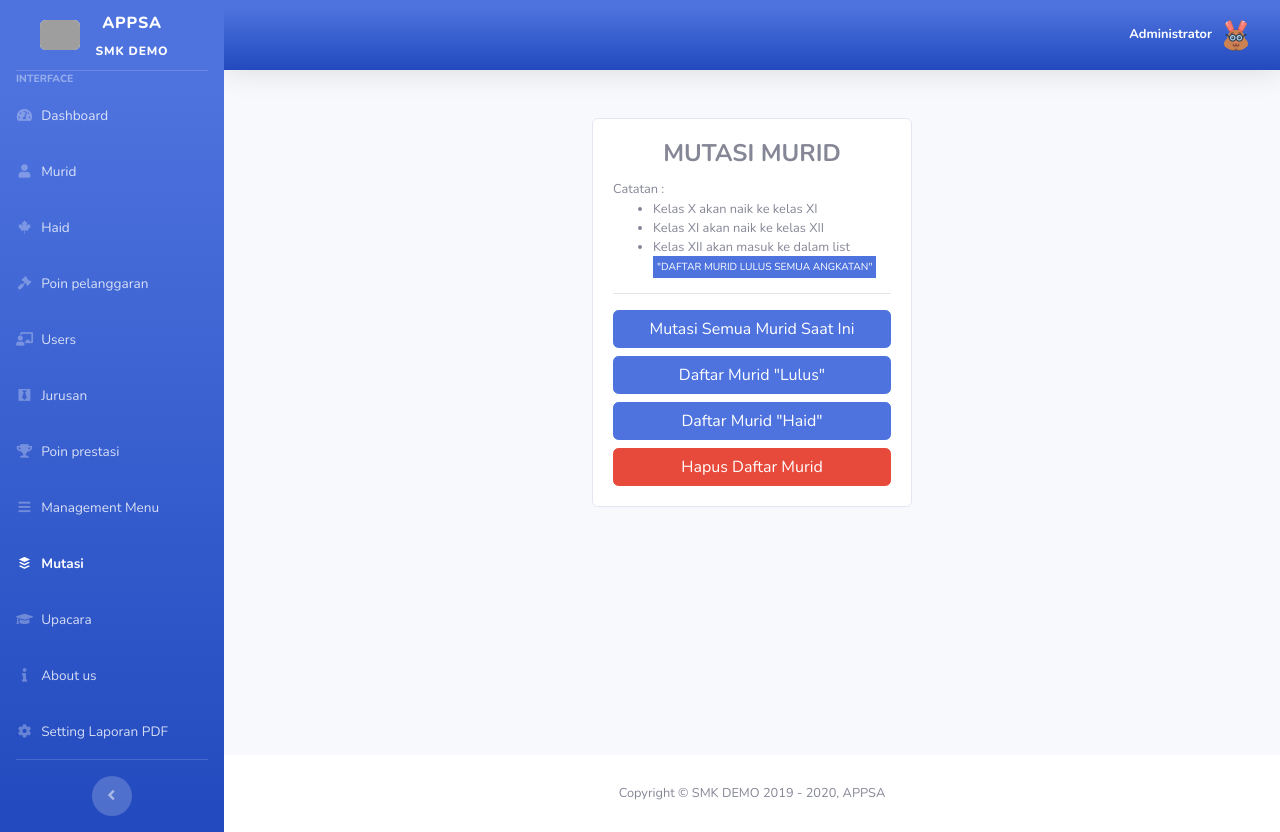
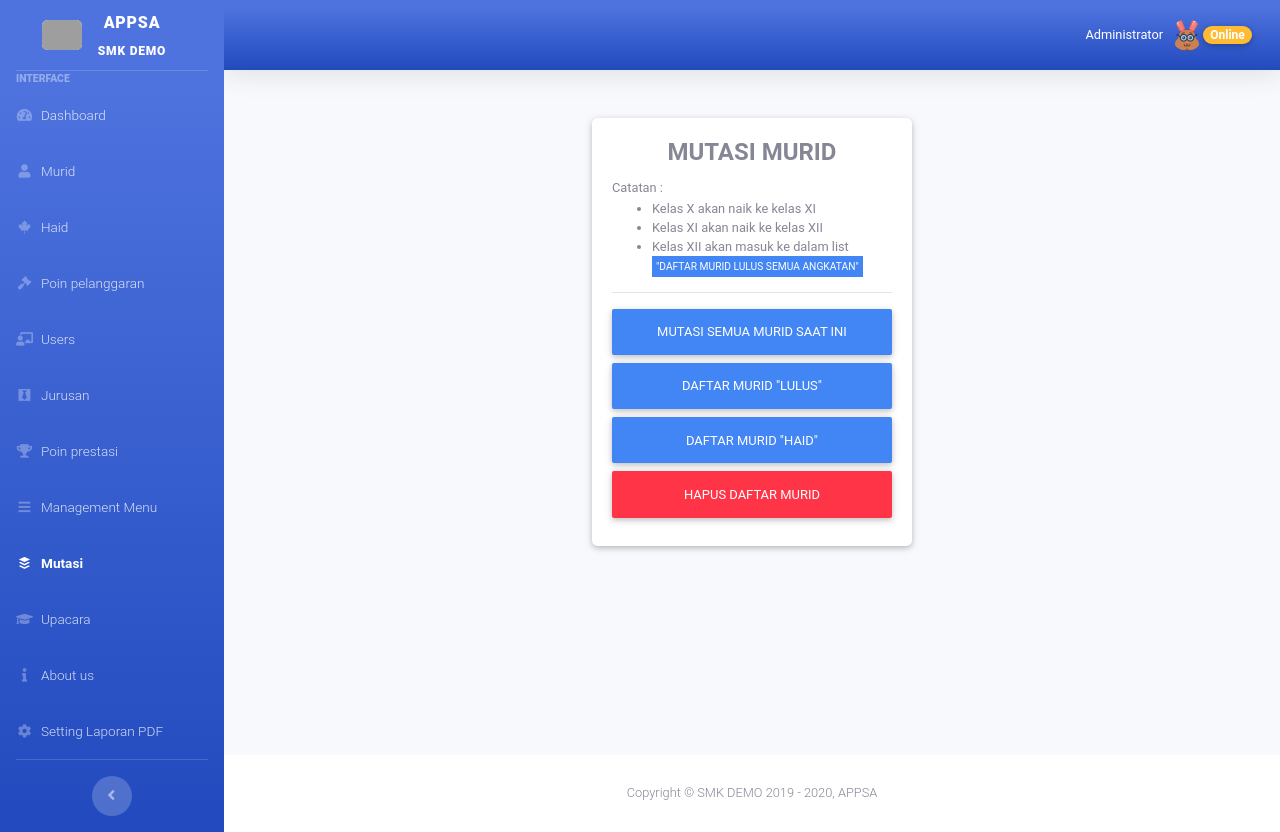
Before and after one commit to abiamarulloh/appsa, a CodeIgniter app: page /database/mutasi in a window 1280 px wide. Run offline with CodeIgniter, Linux system fonts and the light colour scheme; a user stored in the database is signed in; data comes from the database, SQL or seed files in the repository; some libraries are stand-ins or nearby versions; grey boxes are pictures that could not be loaded.

Commit message:
md bootstrap dan scrollbar custom

```diff
--- a/application/views/mutasi/action_mutasi.php
+++ b/application/views/mutasi/action_mutasi.php
@@ -161,7 +161,7 @@
                 </div>
 
                 <br>
-                <button type="submit" class="btn btn-block btn-primary" onclick="return confirm('Apakah anda yakin ingin Melanjutkan Mutasi ini ? ')">Mutasi Seluruh Murid </button>
+                <button type="submit" class="btn btn-block btn-primary mb-2" onclick="return confirm('Apakah anda yakin ingin Melanjutkan Mutasi ini ? ')">Mutasi Seluruh Murid </button>
                 <a href="<?= base_url("mutasi/logout_mutasi") ?>" class="btn btn-outline-secondary btn-block">Kembali</a>
             </form>
 
--- a/application/views/mutasi/add_date_graduation.php
+++ b/application/views/mutasi/add_date_graduation.php
@@ -24,7 +24,7 @@
                             <?= form_error("date_graduation", "<small class='badge badge-danger text-wrap'>" , "</small>"); ?>
                         </div>
 
-                        <button type="submit" class="btn btn-primary btn-block">Lanjutkan</button>
+                        <button type="submit" class="btn btn-primary btn-block mb-2">Lanjutkan</button>
                         <a href="<?= base_url("mutasi/action_mutasi") ?>" class="btn btn-outline-secondary btn-block">Kembali</a>
                     </form>
                 </div>
--- a/application/views/mutasi/index.php
+++ b/application/views/mutasi/index.php
@@ -17,11 +17,11 @@
                     <?= $this->session->flashdata("info-mutasi") ?>
                     <a href="<?= base_url('mutasi/mutasi_security'); ?>" class="btn btn-primary btn-block mb-2" onclik="return prompt()">Mutasi Semua Murid Saat Ini</a>
 
-                    <a href="<?= base_url('mutasi/list_mutasi'); ?>" class="btn btn-primary btn-block">Daftar Murid "Lulus"  </a>
+                    <a href="<?= base_url('mutasi/list_mutasi'); ?>" class="btn btn-primary btn-block mb-2">Daftar Murid "Lulus"  </a>
 
-                    <a href="<?= base_url('mutasi/list_mutasi_haid'); ?>" class="btn btn-primary btn-block">Daftar Murid "Haid"  </a>
+                    <a href="<?= base_url('mutasi/list_mutasi_haid'); ?>" class="btn btn-primary btn-block mb-2">Daftar Murid "Haid"  </a>
 
-                    <a href="<?= base_url('mutasi/hapus_daftar_mutasi'); ?>" class="btn btn-danger btn-block ">Hapus Daftar Murid  </a>
+                    <a href="<?= base_url('mutasi/hapus_daftar_mutasi'); ?>" class="btn btn-danger btn-block mb-2">Hapus Daftar Murid  </a>
 
                 </div>
             </div>
--- a/application/views/mutasi/list_mutasi.php
+++ b/application/views/mutasi/list_mutasi.php
@@ -22,7 +22,7 @@
                             </select>
                         </div>
 
-                        <button type="submit" class="btn btn-primary btn-block">Lihat data Murid</button>
+                        <button type="submit" class="btn btn-primary mb-2 btn-block">Lihat data Murid</button>
                         <a href="<?= base_url("mutasi") ?>" class="btn btn-outline-secondary btn-block">Kembali</a>
 
                     </form>
--- a/application/views/mutasi/list_mutasi_haid.php
+++ b/application/views/mutasi/list_mutasi_haid.php
@@ -22,7 +22,7 @@
                             </select>
                         </div>
 
-                        <button type="submit" class="btn btn-primary btn-block">Lihat data Haid Murid</button>
+                        <button type="submit" class="btn btn-primary btn-block mb-2">Lihat data Haid Murid</button>
                         <a href="<?= base_url("mutasi") ?>" class="btn btn-outline-secondary btn-block">Kembali</a>
 
                     </form>
--- a/application/views/mutasi/mutasi_security.php
+++ b/application/views/mutasi/mutasi_security.php
@@ -18,7 +18,7 @@
 
                         <!-- <div class="clearfix"></div> -->
 
-                        <button type="submit" class="btn btn-primary btn-block">Lanjutkan</button>
+                        <button type="submit" class="btn btn-primary btn-block mb-2">Lanjutkan</button>
 
                         <a href="<?= base_url("mutasi"); ?>" class="btn btn-block btn-outline-secondary">Kembali</a>
 
--- a/application/views/templates/header.php
+++ b/application/views/templates/header.php
@@ -35,9 +35,9 @@
     <!-- Google Fonts -->
     <!--<link rel="stylesheet" href="https://fonts.googleapis.com/css?family=Roboto:300,400,500,700&display=swap">-->
     <!-- Bootstrap core CSS -->
-    <!--<link href="https://cdnjs.cloudflare.com/ajax/libs/twitter-bootstrap/4.5.0/css/bootstrap.min.css" rel="stylesheet">-->
+    <!-- <link href="https://cdnjs.cloudflare.com/ajax/libs/twitter-bootstrap/4.5.0/css/bootstrap.min.css" rel="stylesheet"> -->
     <!-- Material Design Bootstrap -->
-    <!--<link href="https://cdnjs.cloudflare.com/ajax/libs/mdbootstrap/4.19.0/css/mdb.min.css" rel="stylesheet">-->
+    <link href="https://cdnjs.cloudflare.com/ajax/libs/mdbootstrap/4.19.0/css/mdb.min.css" rel="stylesheet">
 
     <style>
     /*
@@ -102,6 +102,23 @@
 
 
     }
+
+    /*css3 design scrollbar*/
+    ::-webkit-scrollbar {
+        width: 10px;
+    }
+
+    ::-webkit-scrollbar-track {
+        -webkit-box-shadow: inset 0 0 6px rgba(0,0,0,0.3);
+        background-color: #d6f5f4 ;
+
+    }
+
+    ::-webkit-scrollbar-thumb {
+        background-image: linear-gradient(rgb(0, 204, 255), rgb(0, 132, 255));
+        border-radius:100px;
+    }
+
     </style>
 
 </head>
--- a/application/views/templates/topbar.php
+++ b/application/views/templates/topbar.php
@@ -24,18 +24,18 @@
             ?>
                 <!-- Nav Item - User Information -->
                 <li class="nav-item dropdown no-arrow">
-                    <a class="nav-link dropdown-toggle pt-0" href="#" id="userDropdown" role="button"
+                    <a class="nav-link dropdown-toggle align-items-center d-flex" href="#" id="userDropdown" role="button"
                         data-toggle="dropdown" aria-haspopup="true" aria-expanded="false">
                         <span class="mr-2 text-white font-weight-bolder  small"><?= $user['nama']; ?></span>
                         <img class="img-profile rounded-circle"
                             src="<?= base_url('assets/sbadmin2/img/png/') . $rand  . $png ; ?>">
-                        <!-- <span class="badge badge-warning badge-pill">Online</span> -->
+                        <span class="badge badge-warning badge-pill">Online</span>
                     </a>
                     <!-- Dropdown - User Information -->
                     <div class="dropdown-menu dropdown-menu-right shadow animated--grow-in"
                         aria-labelledby="userDropdown">
                         <a class="dropdown-item" href="#" data-toggle="modal" data-target="#logoutModal">
-                            <i class="fas fa-sign-out-alt fa-sm fa-fw mr-2 text-gray-400"></i>
+                            <i class="fas fa-sign-out-alt fa-sm fa-fw mr-2 text-dark"></i>
                             Logout
                         </a>
                     </div>
```
